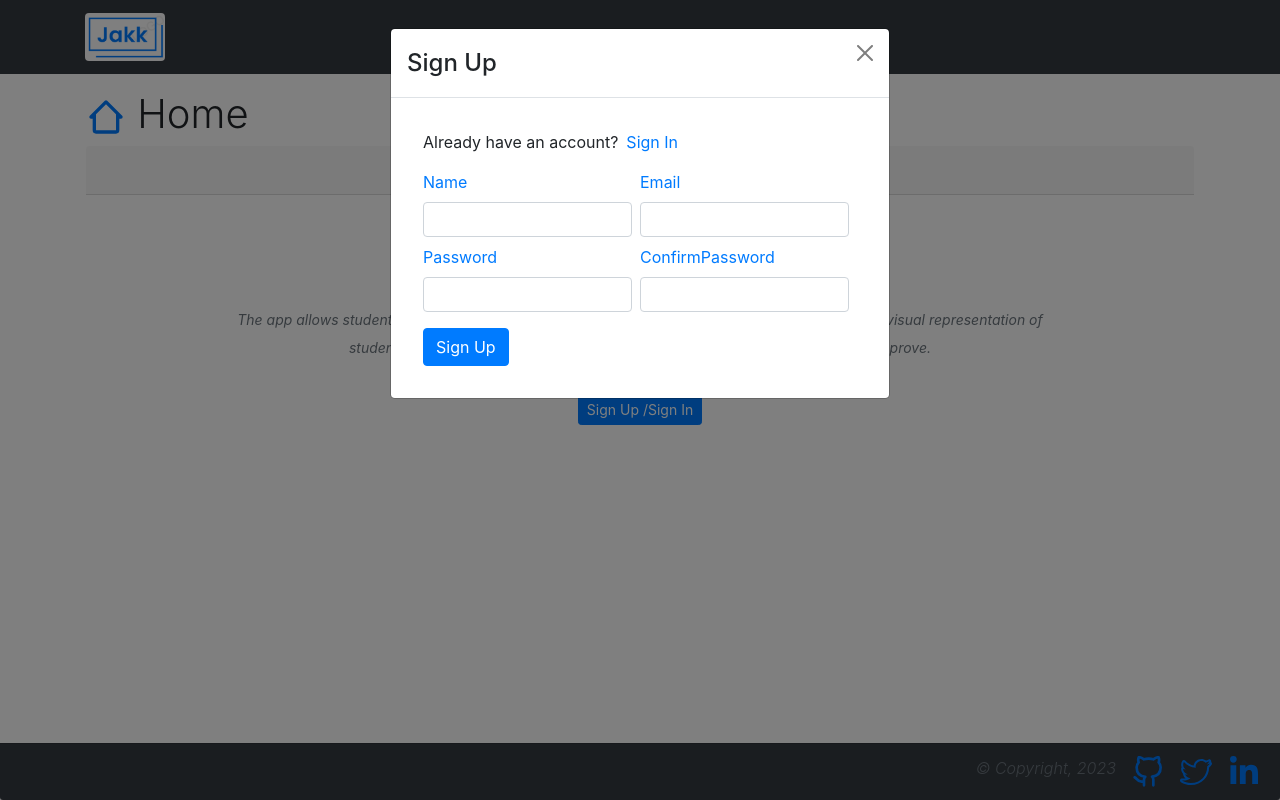
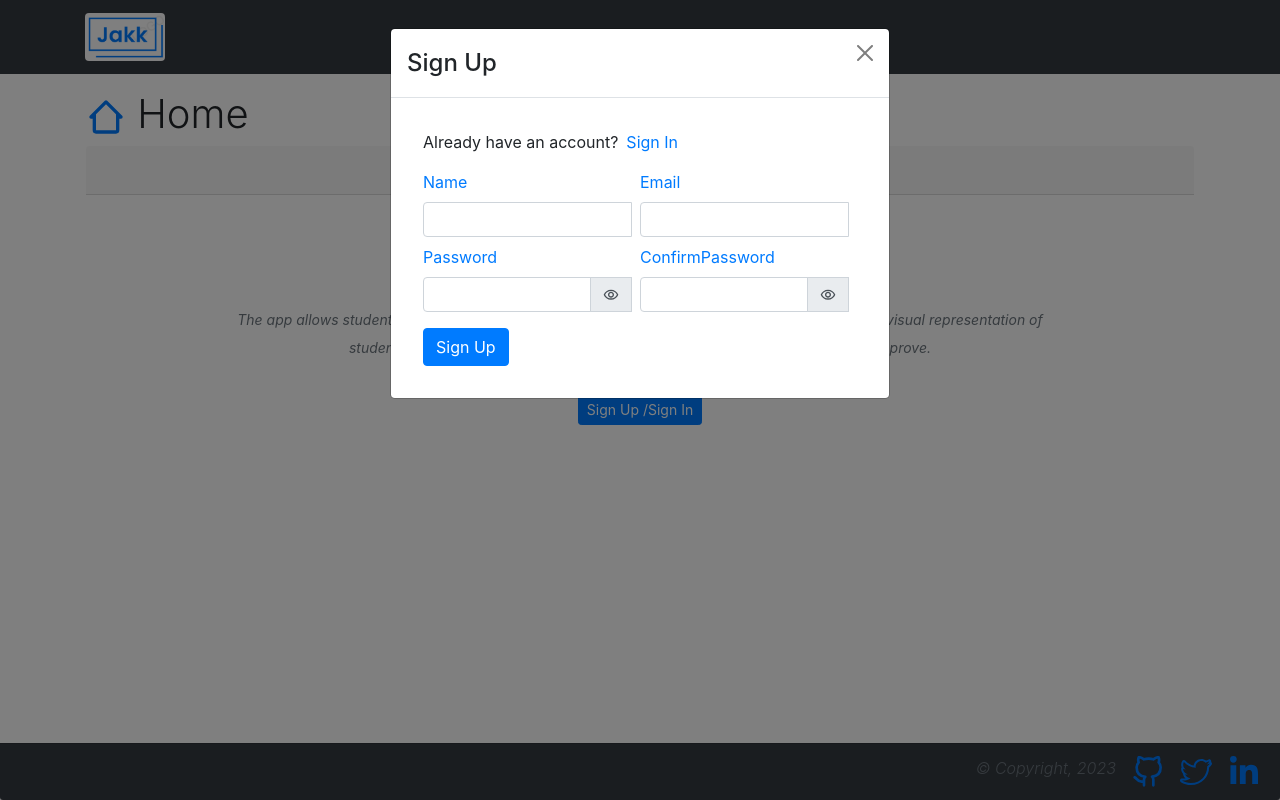
Before and after one commit to UgegeDaniel/jakk_v2, a React (Create React App) app: page / in a window 1280 px wide. Both pictures are taken after a click on the button "Sign Up /Sign In". Built offline with nearby package versions, Linux system fonts and the light colour scheme.

Commit message:
added reveal password functionality

```diff
--- a/src/components/Dashboard/UserHistoryTable.tsx
+++ b/src/components/Dashboard/UserHistoryTable.tsx
@@ -16,7 +16,6 @@ const UserHistoryTable = () => {
     timeOfTest: formatTime(historyItem?.timeOfTtest),
     score: Number(historyItem.score)
   }));
-  console.log({ formatedHistory });
   return (
     <div className="table-responsive">
       <table className="table">
--- a/src/components/Form/Input.tsx
+++ b/src/components/Form/Input.tsx
@@ -1,26 +1,47 @@
-import React from 'react';
-import { Form } from 'react-bootstrap';
+import React, { useState } from 'react';
+import { Form, InputGroup } from 'react-bootstrap';
+import { MdOutlineVisibility, MdOutlineVisibilityOff } from 'react-icons/md';
 import { InputProps } from '../../types/propTypes';
 
 const Input: React.FC<InputProps> = ({ formik, type, name }) => {
+  const [revealPassword, setRevealPassword] = useState(false);
+  const [fieldType, setFieldType] = useState(type);
   const hasBeenTouched = formik?.touched ? formik?.touched[name] : {};
   const hasErrors = formik?.errors ? formik?.errors[name] : {};
   const errorMsg = formik?.errors ? formik?.errors[name] : '';
   const value = formik?.values ? formik?.values[name] : '';
+
+  const toggleShowPassword = () => {
+    setRevealPassword(!revealPassword);
+    if (!revealPassword && type === 'password') {
+      setFieldType('text');
+    }
+    if (revealPassword && type === 'password') {
+      setFieldType('password');
+    }
+  };
+
   return (
     <Form.Group className='mr-2 mb-2 w-70 flex-fill' controlId={name}>
       <Form.Label className='text-primary'>{name.charAt(0).toUpperCase() + name.slice(1)}</Form.Label>
+      <InputGroup>
         <Form.Control
           required
           isValid={hasBeenTouched && !hasErrors}
-        type={type ? type : 'text'}
+          type={fieldType}
           name={name}
           style={{ fontSize: '14px', padding: '8px' }}
           onChange={formik?.handleChange}
           value={value}
           onBlur={formik?.handleBlur}
         />
+        {type === 'password' &&
+          <InputGroup.Text onClick={toggleShowPassword} style={{ cursor: 'pointer' }}>
+            {revealPassword ? <MdOutlineVisibilityOff /> : <MdOutlineVisibility />}
+          </InputGroup.Text>
+        }
         <Form.Control.Feedback type="invalid">{errorMsg}</Form.Control.Feedback>
+      </InputGroup>
     </Form.Group>
   );
 };
```
Lines whose indentation alone changed are shown as unchanged.
